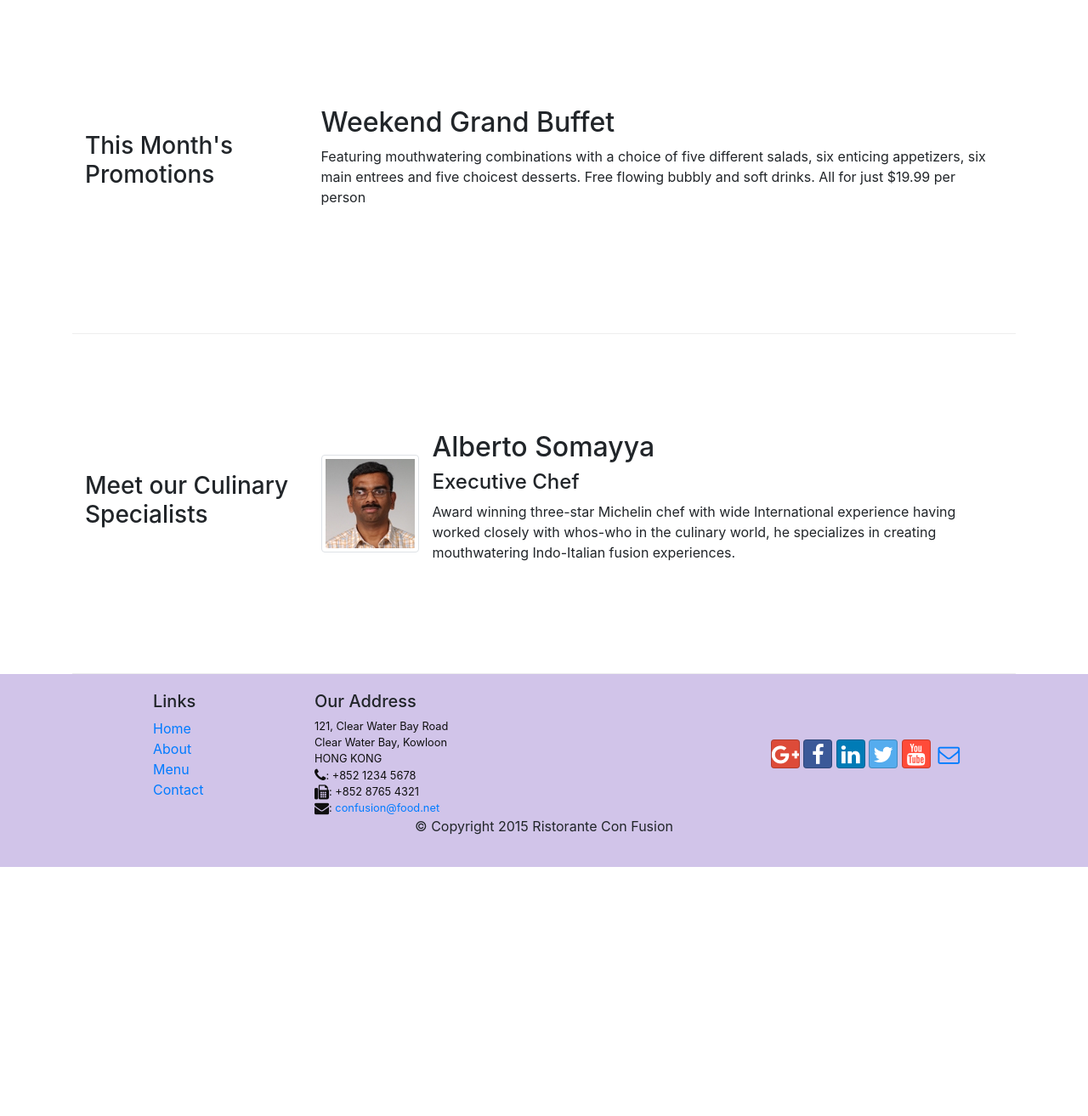
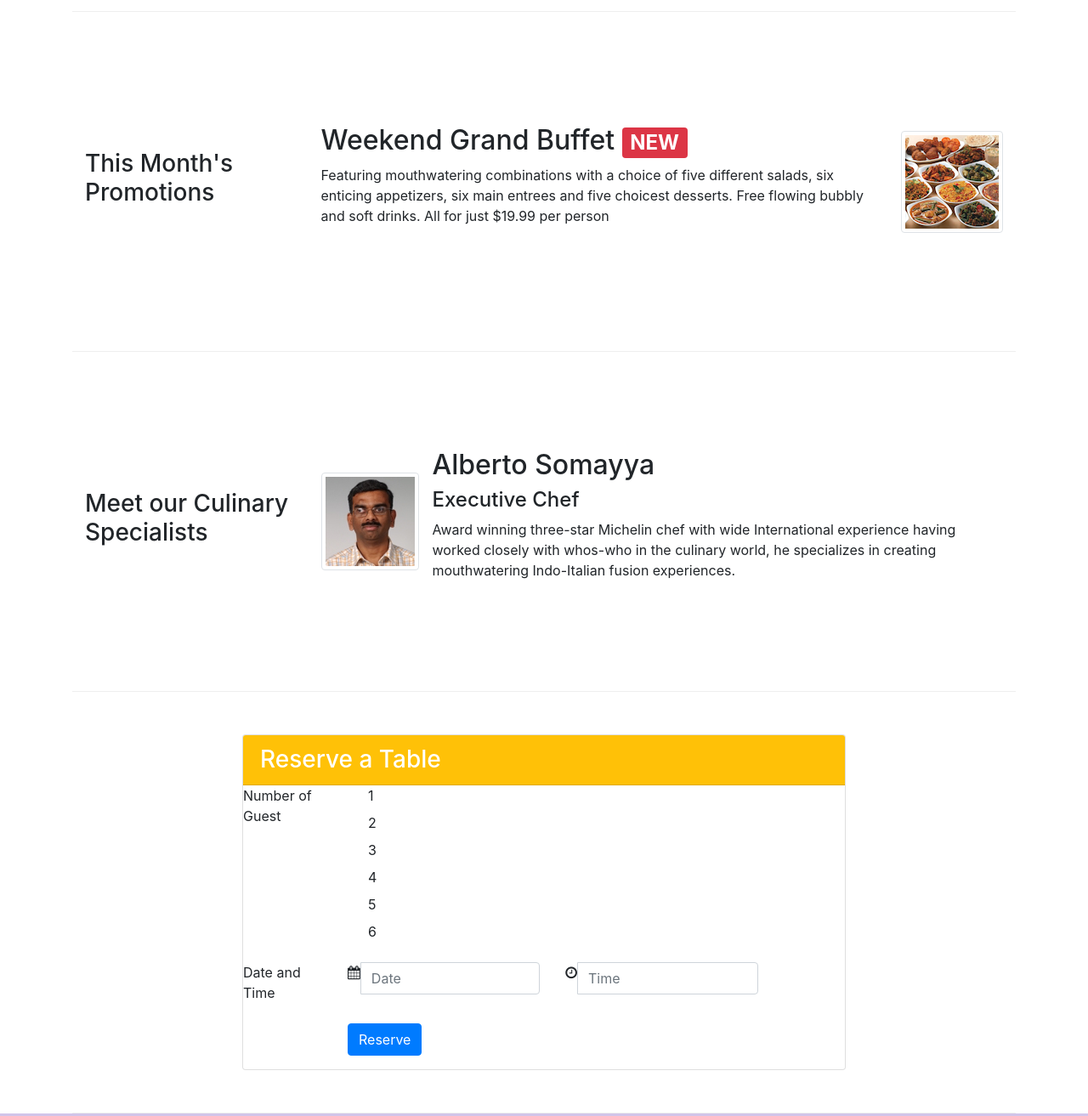
Before and after one commit to andikaauliaptr/conFusion, a website: page index.html in a window 1280 px wide. Shown: the part 720-2033 px from the top of the page at 85% size. Before the commit the page ends 1740 px from the top, so only its background shows below. Drawn offline with nearby package versions, Linux system fonts and the light colour scheme.

Commit message:
Peer grade week 2

```diff
--- a/index.html
+++ b/index.html
@@ -40,12 +40,15 @@
     <header class="jumbotron">
         <div class="container">
             <div class="row row-header">
-                <div class="col-12 col-sm-8">
+                <div class="col-12 col-sm-6">
                     <h1>Ristorante con Fusion</h1>
                     <p>We take inspiration from the World's best cuisines, and create a unique fusion experience. Our lipsmacking creations will tickle your culinary senses!</p>
                 </div>
-                <div class="col col-sm align-self-center">
+                <div class="col-12 col-sm-3 align-self-center">
                     <img src="img/logo.png" class="img-fluid">
+                </div>
+                <div class="col-12 col-sm-3 align-self-center">
+                    <a class="btn btn-warning btn-block btn-sm" href="#reserveForm">Reserve Table</a>
                 </div>
             </div>
         </div>
@@ -78,8 +81,13 @@
                 <h3>This Month's Promotions</h3>
             </div>
             <div class="col-sm col-md">
-                <h2>Weekend Grand Buffet</h2>
-                <p>Featuring mouthwatering combinations with a choice of five different salads, six enticing appetizers, six main entrees and five choicest desserts. Free flowing bubbly and soft drinks. All for just $19.99 per person </p>
+                <div class="media">
+                    <div class="media-body">
+                        <h2 class="mt-0">Weekend Grand Buffet <span class="badge badge-danger">NEW</span></h2>
+                        <p class="hidden-xs-down">Featuring mouthwatering combinations with a choice of five different salads, six enticing appetizers, six main entrees and five choicest desserts. Free flowing bubbly and soft drinks. All for just $19.99 per person </p>
+                    </div>
+                    <img class="d-flex ml-3 img-thumbnail align-self-center" src="img/buffet.png">
+                </div>
             </div>
         </div>
 
@@ -100,6 +108,83 @@
                           creating mouthwatering Indo-Italian fusion experiences.
                          </p>
                     </div>
+                </div>
+            </div>
+        </div>
+
+        <div class="row row-content">
+            <div class="col-8 offset-sm-2">
+                <div class="card">
+                    <h3 class="card-header bg-warning text-white">Reserve a Table</h3>
+                    <form class="card-block" id="reserveForm">
+                        <div class="form-group row">
+                            <label class="col-sm-2">Number of Guest</label>
+
+                            <div class="col-sm-10">
+                                <label class="custom-control custom-radio">
+                                  <input id="radio1" name="radio" type="radio" class="custom-control-input">
+                                  <span class="custom-control-indicator"></span>
+                                  <span class="custom-control-description">1</span>
+                                </label>
+                                <label class="custom-control custom-radio">
+                                  <input id="radio2" name="radio" type="radio" class="custom-control-input">
+                                  <span class="custom-control-indicator"></span>
+                                  <span class="custom-control-description">2</span>
+                                </label>
+                                <label class="custom-control custom-radio">
+                                  <input id="radio3" name="radio" type="radio" class="custom-control-input">
+                                  <span class="custom-control-indicator"></span>
+                                  <span class="custom-control-description">3</span>
+                                </label>
+                                <label class="custom-control custom-radio">
+                                  <input id="radio4" name="radio" type="radio" class="custom-control-input">
+                                  <span class="custom-control-indicator"></span>
+                                  <span class="custom-control-description">4</span>
+                                </label>
+                                <label class="custom-control custom-radio">
+                                  <input id="radio5" name="radio" type="radio" class="custom-control-input">
+                                  <span class="custom-control-indicator"></span>
+                                  <span class="custom-control-description">5</span>
+                                </label>
+                                <label class="custom-control custom-radio">
+                                  <input id="radio6" name="radio" type="radio" class="custom-control-input">
+                                  <span class="custom-control-indicator"></span>
+                                  <span class="custom-control-description">6</span>
+                                </label>
+                            </div>
+                        </div>
+
+                        <div class="form-group row">
+                            <label class="col-sm-2">Date and Time</label>
+
+                            <div class="col-sm-10">
+                                <div class="row">
+                                  <div class="col-sm-5">
+                                    <div class="input-group">
+                                      <span class="input-group-addon">
+                                        <i class="fa fa-calendar"></i>
+                                      </span>
+                                      <input type="text" class="form-control" placeholder="Date">
+                                    </div>
+                                  </div>
+                                  <div class="col-sm-5">
+                                    <div class="input-group">
+                                      <span class="input-group-addon">
+                                        <i class="fa fa-clock-o"></i>
+                                      </span>
+                                      <input type="text" class="form-control" placeholder="Time">
+                                    </div>
+                                  </div>
+                                </div>
+                            </div>
+                        </div>
+
+                        <div class="form-group row">
+                            <div class="offset-sm-2 col-sm-10">
+                                <button type="submit" class="btn btn-primary">Reserve</button>
+                            </div>
+                        </div>
+                    </form>
                 </div>
             </div>
         </div>
```
Also changed, not shown: img/second_asg/screencapture-localhost-3000-1504302840658.png (added).
